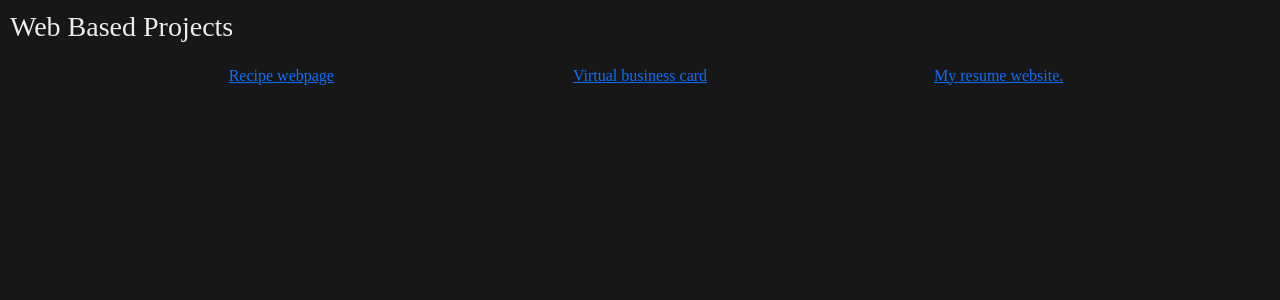
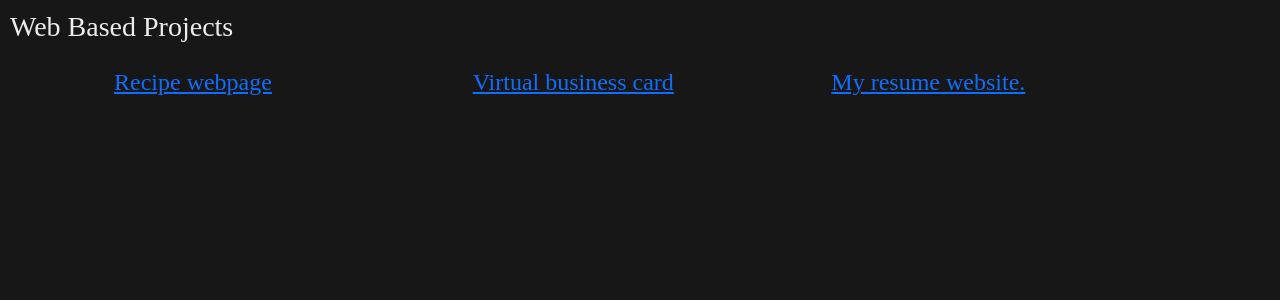
Before and after one commit to keithgaines/bootstrapPortfolio, a Flask app: page /webPortfolio.html in a window 1280 px wide. Shown: the part 58-358 px from the top of the page. Run offline with Flask 2, Linux system fonts and the light colour scheme.

Commit message:
changed font size

```diff
--- a/templates/webPortfolio.html
+++ b/templates/webPortfolio.html
@@ -35,7 +35,7 @@
         </div>
     </nav>
     <h3>Web Based Projects</h3>
-    <div style="text-align: center;">
+    <div style="font-size: x-large;">
         <div class="container">
             <div class="row" style="margin: 20px;">
                 <div class="col">
```
